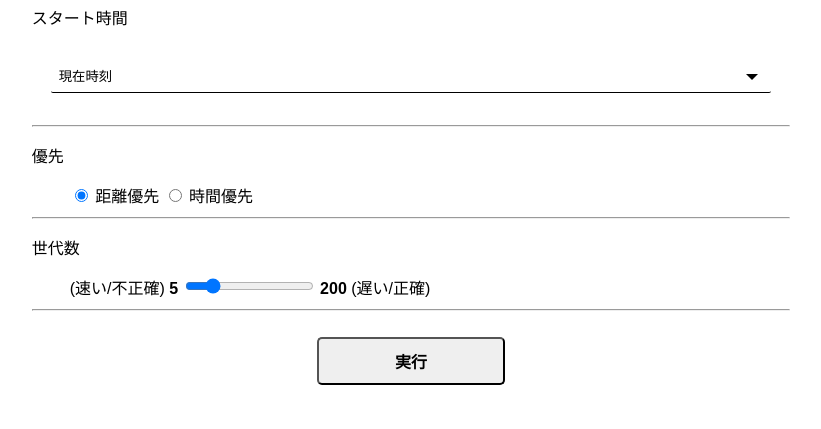
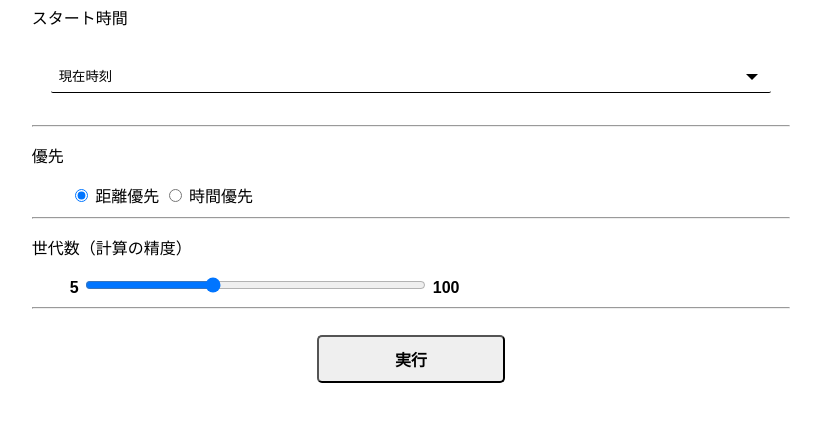
Before and after one commit to Bukio-chan/sotsuken_flask, a Flask app: page / in a window 1280 px wide. Shown: the part 730-1159 px from the top of the page, without its empty margins (229-1050 px from the left). After the commit the page ends 1113 px from the top, so only its background shows below. Run offline with Flask 2, Linux system fonts and the light colour scheme.

Commit message:
200→100

```diff
--- a/calc.py
+++ b/calc.py
@@ -42,7 +42,7 @@ class Calculation:
         self.end_place = ga.end_place
         self.start_time = ga.start_time
         self.attraction_list = ga.attraction_list
-        self.walk_speed = 80  # 歩く速さ
+        self.walk_speed = 60  # 歩く速さ
         self._each_wait_time = 0  # 待ち時間list
         self._each_walk_time = 0  # 徒歩時間list
         self._time = 0
--- a/main.py
+++ b/main.py
@@ -108,8 +108,7 @@ def result():
     start_place = all_attraction[selected_start_place]
     end_place = all_attraction[selected_end_place]
 
-    ga = calc.GeneticAlgorithm(attraction_list, distance_flag, start_place, end_place,
-                               start_time)
+    ga = calc.GeneticAlgorithm(attraction_list, distance_flag, start_place, end_place, start_time)
     output_result = ga.main(generation)  # main()を実行
 
     order_result, time_result, distance_result, img_filename = output_result
--- a/templates/index.html
+++ b/templates/index.html
@@ -81,9 +81,9 @@
     </div>
     <hr>
 
-  <p>世代数</p>
+  <p>世代数（計算の精度）</p>
     <div class="bullets">
-        (速い/不正確) <b>5</b> <input type="range" name="generation" min="5" max="200" step="5" value="40"> <b>200</b> (遅い/正確)
+        <b>5</b> <input type="range" name="generation" min="5" max="100" step="5" value="40" style="width: 50%"> <b>100</b>
     </div>
     <hr>
 
```
Also changed, not shown: static/result/USJ_route_7LSEso.png (added), static/result/USJ_route_YGR5IK.png (added), static/result/USJ_route_dRquHp.png (added), static/result/USJ_route_pFWCcL.png (deleted).
